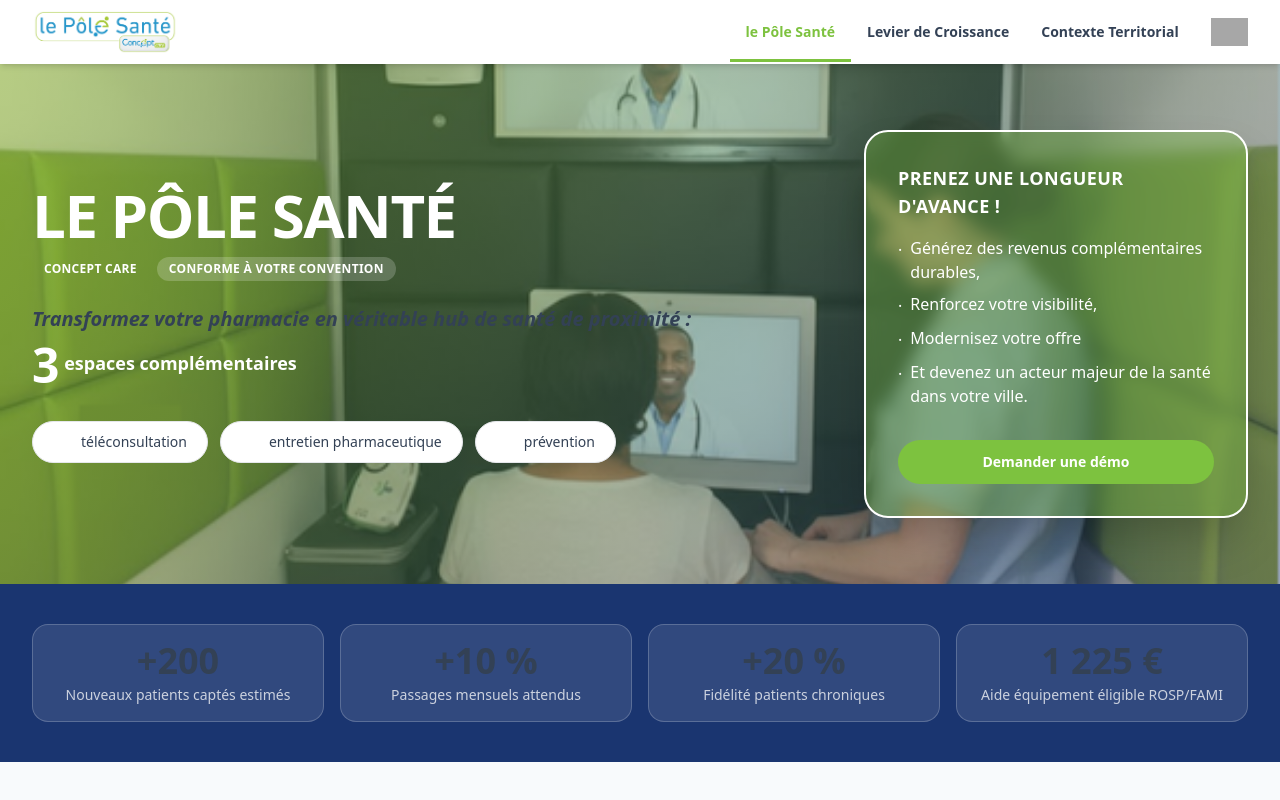
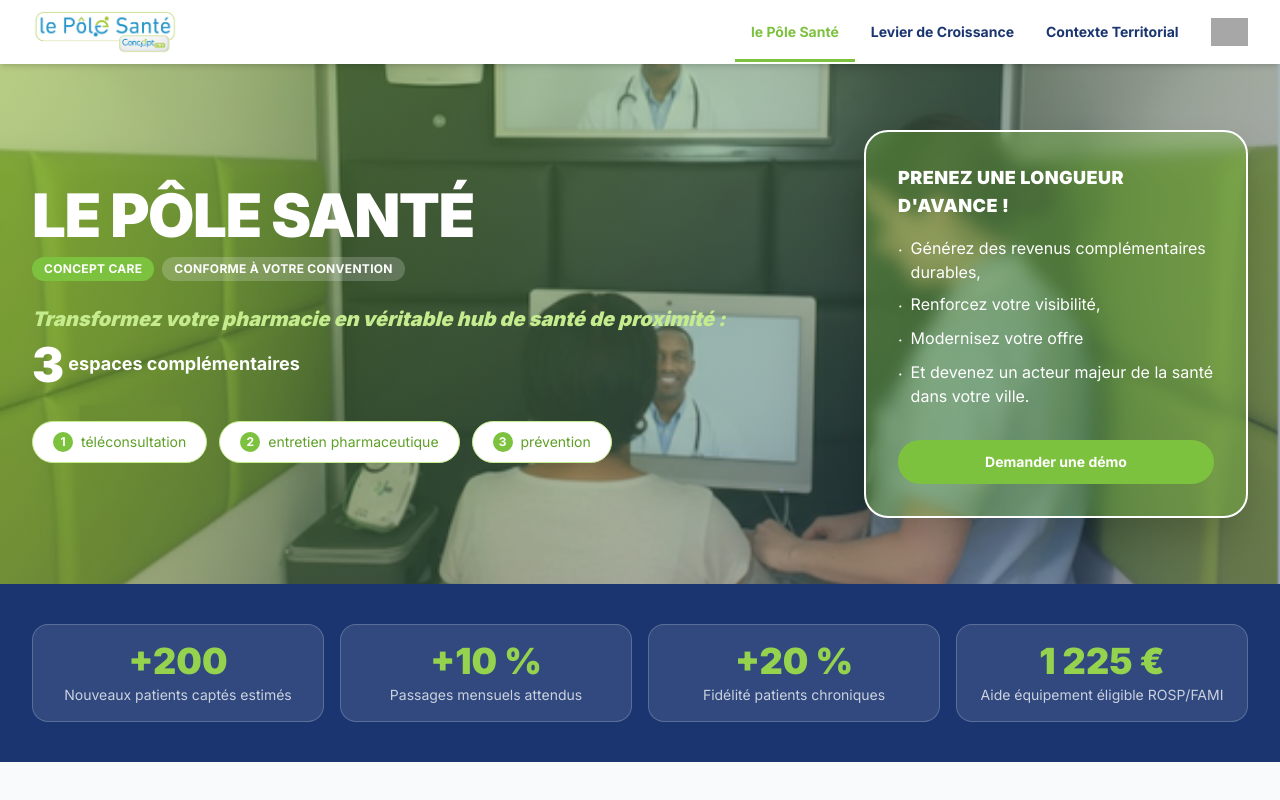
Before and after one commit to elodiatech-spec/pole-sante, a plain HTML site: page index.html in a window 1280 px wide. Shown: the top 800 px of the page. Drawn offline with nearby package versions, Linux system fonts and the light colour scheme; grey boxes are pictures that could not be loaded.

Commit message:
Fix typo in Tailwind configuration colors

```diff
--- a/index.html
+++ b/index.html
@@ -9,7 +9,7 @@
         tailwind.config = {
             theme: {
                 extend: {
-                    col ors: {
+                    colors: {
                         eg: {
                             50:'#f2fae6',100:'#e1f5c4',200:'#c4eb8e',
                             400:'#95d24e',500:'#7dc23f',600:'#5fa028',700:'#4a7d1e',
```
